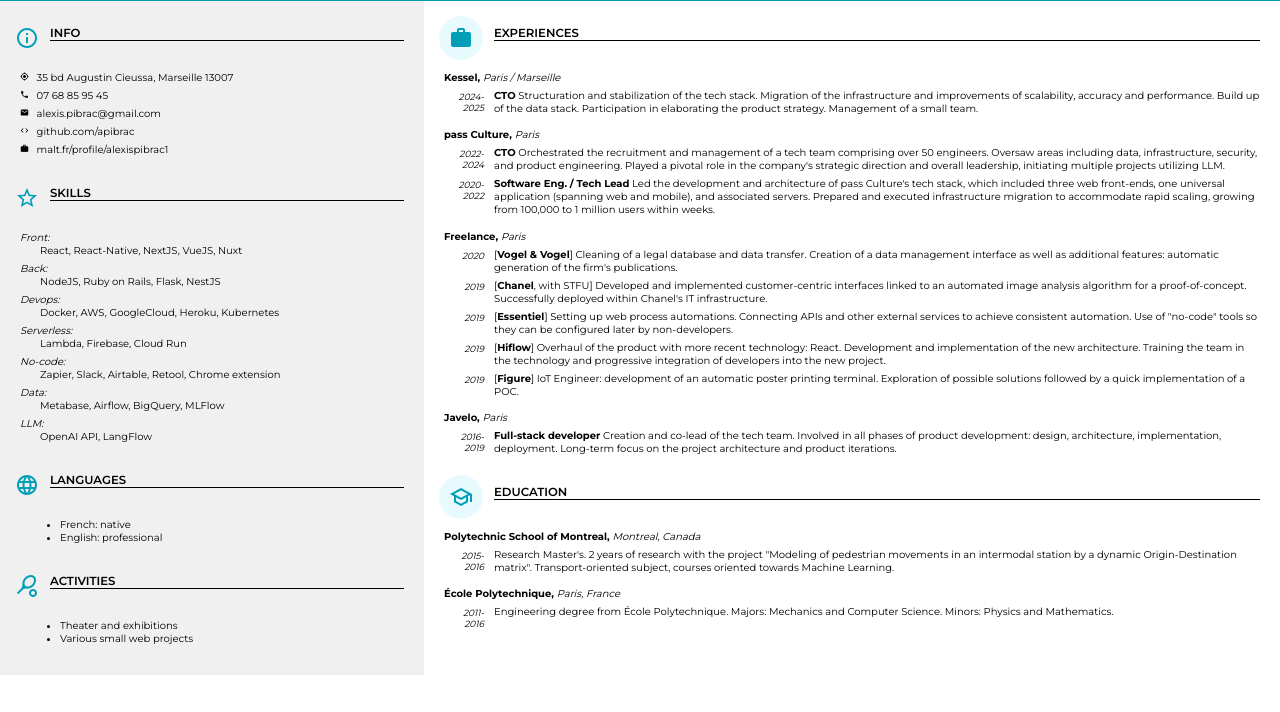
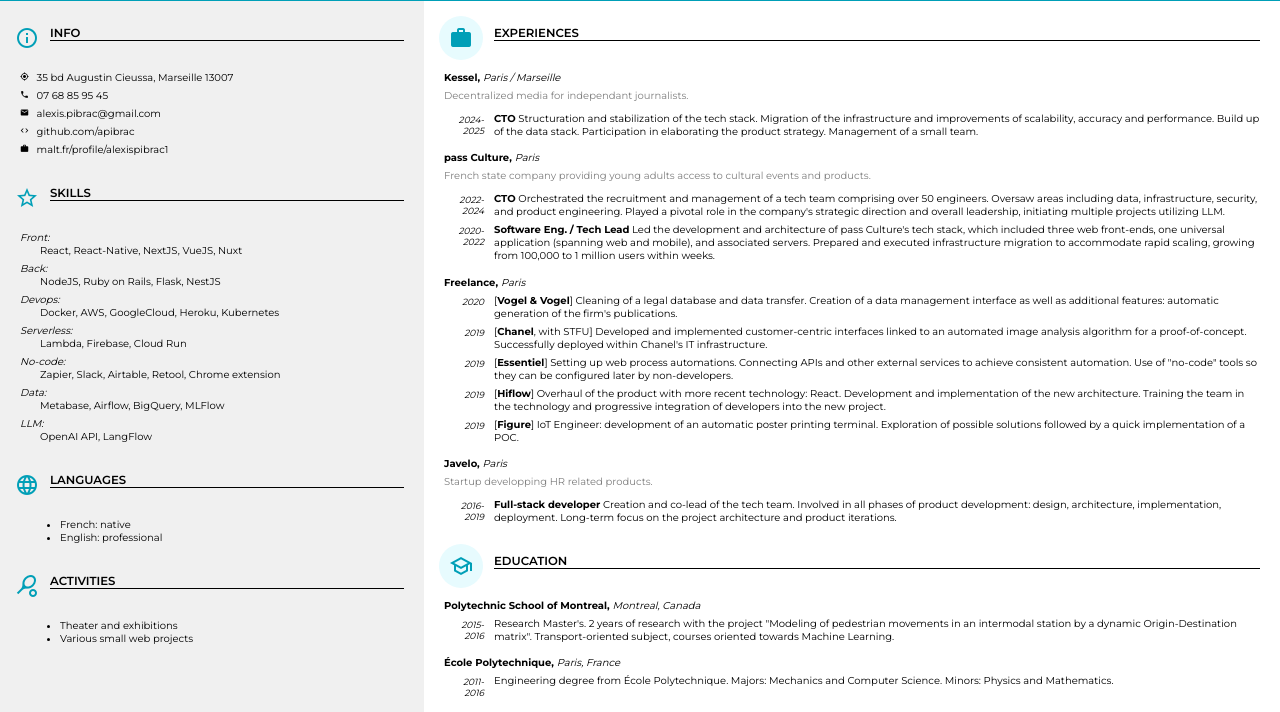
Before and after one commit to apibrac/CV, a plain HTML site: page index.html in a window 1280 px wide. Shown: the part 194-906 px from the top of the page. Before the commit the page ends 869 px from the top, so only its background shows below. Drawn offline with Linux system fonts and the light colour scheme.

Commit message:
Add description of each companies

```diff
--- a/index.html
+++ b/index.html
@@ -63,6 +63,9 @@
 
         <div>
           <h4><span>Kessel</span>, <span>Paris / Marseille</span></h4>
+          <div class="subheader">
+            Decentralized media for independant journalists.
+          </div>
 
           <span class="subtitle">2024-2025</span>
           <p>
@@ -77,6 +80,9 @@
 
         <div>
           <h4><span>pass Culture</span>, <span>Paris</span></h4>
+          <div class="subheader">
+            French state company providing young adults access to cultural events and products.
+          </div>
 
           <span class="subtitle">2022-2024</span>
           <p>
@@ -142,6 +148,9 @@
 
         <div>
           <h4>Javelo, <span>Paris</span></h4>
+          <div class="subheader">
+            Startup developping HR related products.
+          </div>
 
           <span class="subtitle">2016-2019</span>
           <p>
--- a/style.css
+++ b/style.css
@@ -100,6 +100,11 @@ h4 span:last-child {
   margin-bottom: 5px;
 }
 
+.subheader {
+  opacity: 0.5;
+  margin-bottom: 10px;
+}
+
 .subtitle {
   font-size: 9px;
   font-style: italic;
```
